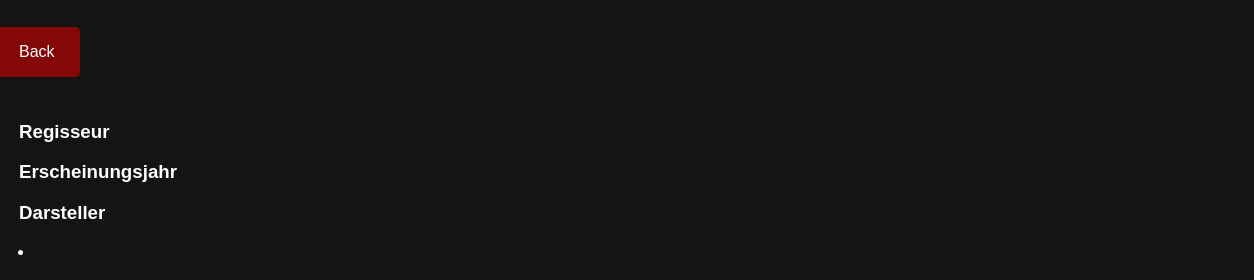
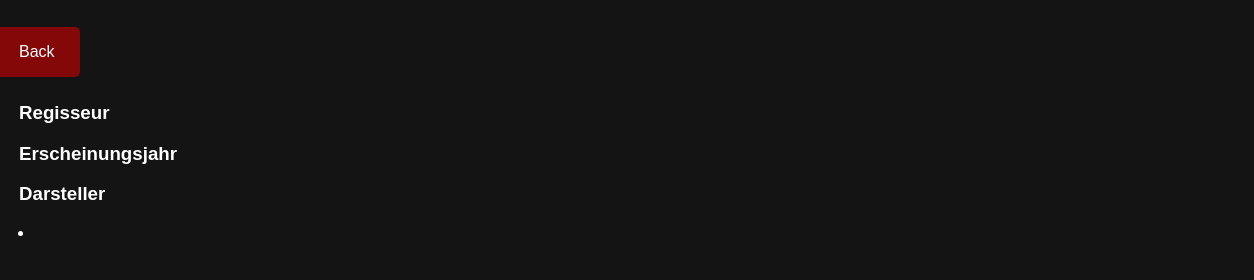
Before and after one commit to fabiastisch/WebDev-StreamingPortal, a plain HTML site: page src/index.html in a window 1280 px wide. Shown: the part 98-378 px from the top of the page, 26-1280 px from the left. Drawn offline with nearby package versions, Linux system fonts and the light colour scheme; a script that the page names is missing.

Commit message:
Styling UWU

```diff
--- a/src/index.html
+++ b/src/index.html
@@ -33,7 +33,7 @@
                 <img data-bind="attr: {src: imageUrl}">
             </div>
             <div>
-                <h3>Regisseur</h3>
+                <h3 class="marginTop0">Regisseur</h3>
                 <div data-bind="text: regissuer"></div>
                 <h3>Erscheinungsjahr</h3>
                 <div data-bind="text: erscheinungsjahr"></div>
--- a/src/style.css
+++ b/src/style.css
@@ -122,6 +122,10 @@ body {
     margin-right: 25px;
 }
 
+.infoImg img{
+    height: 250px;
+}
+
 ul{
     padding-left: 15px;
 }
@@ -146,3 +150,7 @@ ul{
 .detailsFlex{
     display: flex;
 }
+
+.marginTop0{
+    margin-top: 0;
+}
```
